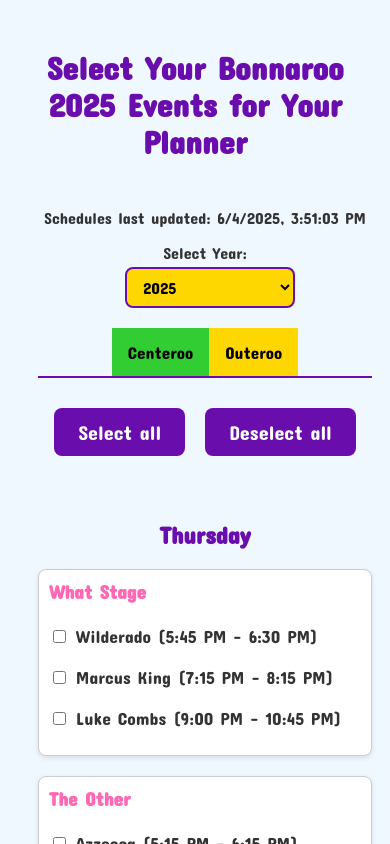
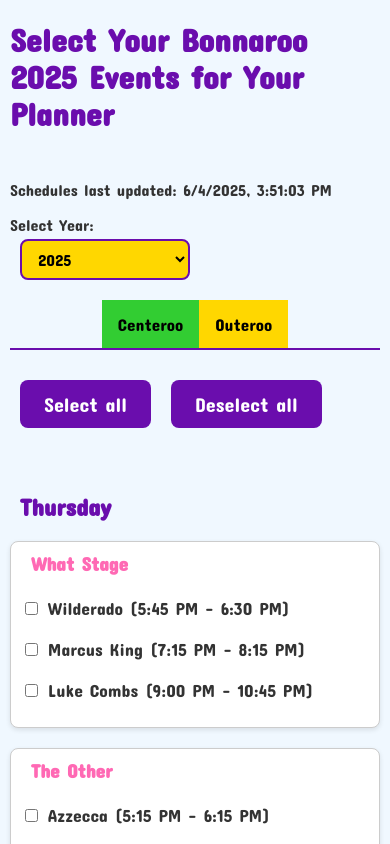
Before and after one commit to CU-Jon/BonnarooPlanner-Static, a React (Create React App) app: page / in a window 390 px wide. Shown: the top 844 px of the page. Built offline with nearby package versions, Linux system fonts and the light colour scheme.

Commit message:
fix again for small screens

```diff
--- a/public/assets/style.css
+++ b/public/assets/style.css
@@ -180,22 +180,43 @@
         text-decoration: underline;
     }
 }
-/* 1. Make tables horizontally scrollable on small screens */
 @media (max-width: 700px) {
+  html, body {
+    overflow-x: hidden;
+    margin: 0;
+    padding: 0;
+  }
+  body {
+    display: block;
+    text-align: left;
+  }
   .container {
     padding: 10px;
+    margin: 0;
+    width: 100%;
+    max-width: 100vw;
+    box-sizing: border-box;
   }
   .day-section {
     display: block;
     width: 100%;
+    max-width: 100vw;
     overflow-x: auto;
-    /* Prevent table from overflowing */
+    box-sizing: border-box;
+    margin: 0;
+  }
+  .day-section table {
+    min-width: 600px;
+  }
+  h1, h2, h3, h4 {
+    margin-left: 0;
+    margin-right: 0;
+    padding-left: 10px;
+    padding-right: 10px;
+    box-sizing: border-box;
+    width: 100%;
     max-width: 100vw;
   }
-  .day-section table {
-    min-width: 600px; /* or whatever your minimum table width is */
-  }
-  /* 2. Make the button container wrap and fit */
   #plannerView > div:last-child {
     display: flex;
     flex-wrap: wrap;
```
